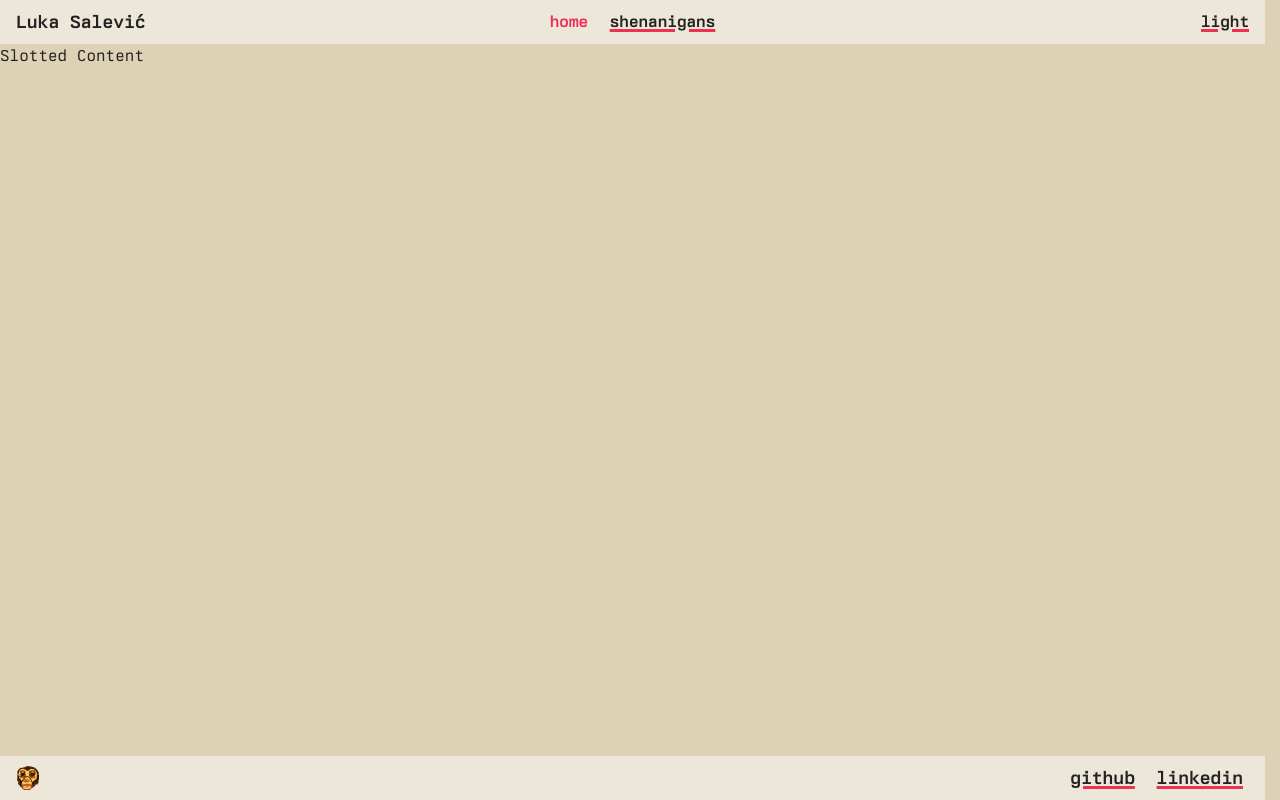
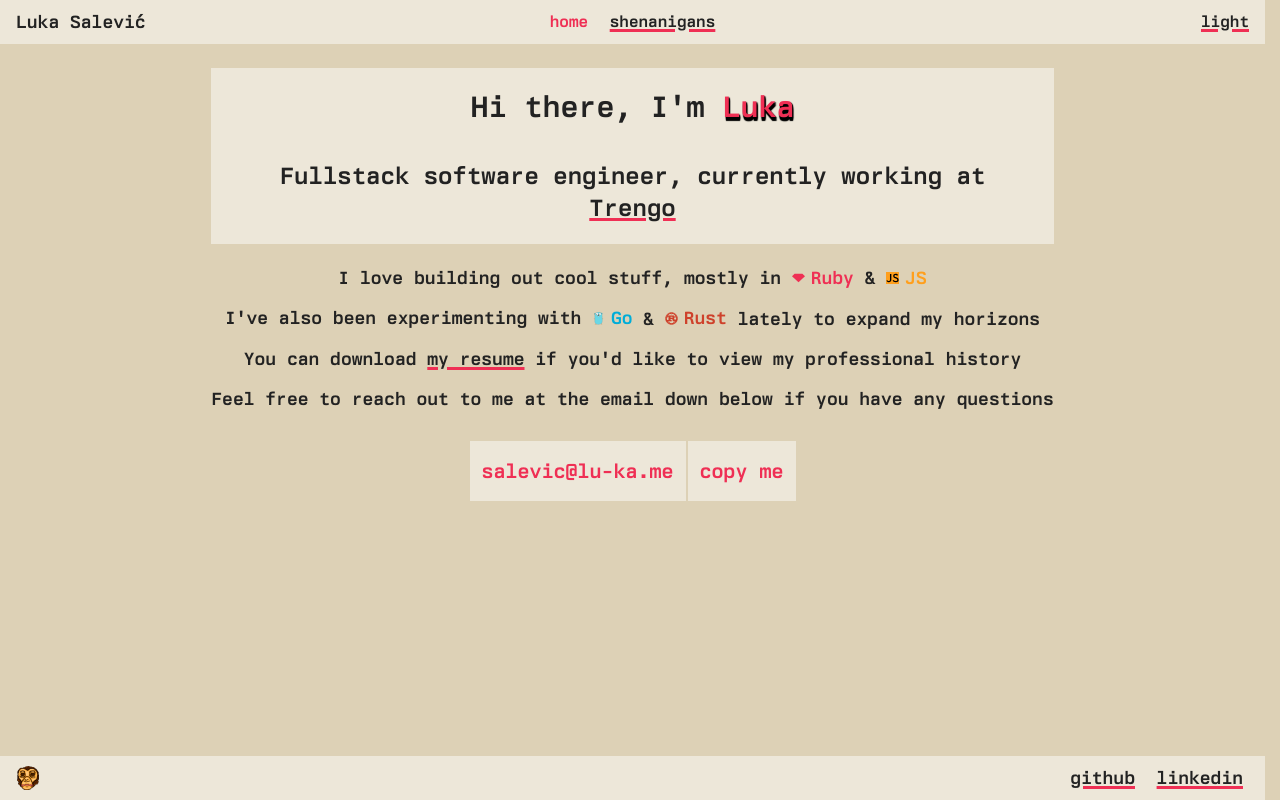
Before and after one commit to Sensanaty/luka-astro, an Astro site: page / in a window 1280 px wide. Built offline with nearby package versions, Linux system fonts and the light colour scheme; Astro itself is replaced by a stand-in of ours.

Commit message:
Implement Index page content

```diff
--- /dev/null
+++ b/src/components/EmailCopier.vue
@@ -0,0 +1,43 @@
+<template>
+  <div class="relative mx-auto flex w-fit flex-row items-center text-xl font-black text-accent">
+    <p class="border-r-2 border-bg bg-highlight px-3 py-4">salevic@lu-ka.me</p>
+
+    <button class="bg-highlight px-3 py-4 transition-colors hover:bg-zinc-700 active:bg-zinc-600" @click.prevent="copy">
+      copy me
+    </button>
+
+    <p v-if="showCopyText" class="absolute -right-20 select-none text-base sm:-bottom-8 sm:right-5" aria-hidden="true">
+      copied!
+    </p>
+  </div>
+</template>
+
+<script setup lang="ts">
+import { ref } from "vue";
+
+const showCopyText = ref(false);
+
+async function copyText(): Promise<boolean> {
+  const text = "salevic@lu-ka.me";
+
+  try {
+    await navigator.clipboard.writeText(text);
+
+    return Promise.resolve(true);
+  } catch (err) {
+    console.error(err);
+
+    return Promise.reject(false);
+  }
+}
+
+const copy = async () => {
+  copyText().then(() => {
+    showCopyText.value = true;
+
+    setTimeout(() => {
+      showCopyText.value = false;
+    }, 600);
+  });
+};
+</script>
--- a/src/pages/index.astro
+++ b/src/pages/index.astro
@@ -1,7 +1,83 @@
 ---
 import IndexLayout from "@/layouts/IndexLayout.astro";
+import EmailCopier from "@/components/EmailCopier.vue";
 ---
 
 <IndexLayout>
-  <h1>Slotted Content</h1>
+  <div class="mx-auto mt-6 flex w-2/3 flex-col bg-highlight px-6 py-5 md:w-full">
+    <h1 class="mb-9 text-center text-3xl font-black md:text-2xl">
+      Hi there, I'm <span id="luka" class="text-accent">Luka</span>
+    </h1>
+
+    <h2 class="text-center text-2xl font-black md:text-xl">
+      Fullstack software engineer, currently working at
+      <a
+        href="https://trengo.com"
+        target="_blank"
+        rel="noopener"
+        class="mx-1.5 cursor-pointer font-bold underline decoration-accent decoration-3 hover:text-accent hover:decoration-cl"
+      >
+        Trengo
+      </a>
+    </h2>
+  </div>
+
+  <div class="mx-auto mt-5 flex w-2/3 flex-col text-center text-lg md:w-[95%]">
+    <p>
+      I love building out cool stuff, mostly in
+      <span class="lang text-ruby">
+        <img src="/images/ruby.svg" aria-hidden="true" alt="" /> Ruby
+      </span> &
+      <span class="lang inline-flex flex-row items-center text-orange">
+        <img src="/images/javascript.svg" aria-hidden="true" alt="" /> JS
+      </span>
+    </p>
+
+    <p>
+      I've also been experimenting with
+      <span>
+        <span class="lang text-go">
+          <img src="/images/gopher.svg" aria-hidden="true" alt="" /> Go
+        </span> &
+        <span class="lang text-rust">
+          <img src="/images/rust.svg" aria-hidden="true" alt="" /> Rust
+        </span> lately to expand my horizons
+      </span>
+    </p>
+
+    <p>
+      You can download
+      <a
+        class="cursor-pointer font-bold underline decoration-accent decoration-3 hover:text-accent hover:decoration-cl"
+      >
+        my resume</a
+      > if you'd like to view my professional history
+    </p>
+
+    <p>Feel free to reach out to me at the email down below if you have any questions</p>
+  </div>
+
+  <EmailCopier class="mt-4" client:only="vue" />
 </IndexLayout>
+
+<style>
+  #luka {
+    text-shadow:
+      1px 1px 1px black,
+      1px 2px 1px black,
+      1px 3px 1px black,
+      1px 4px 1px black;
+  }
+
+  p {
+    @apply mx-auto mb-3 font-black sm:text-sm;
+  }
+
+  .lang {
+    @apply inline-flex flex-row items-center;
+  }
+
+  img {
+    @apply pointer-events-none mr-1.5 h-[0.8rem] w-[0.8rem] select-none;
+  }
+</style>
```
